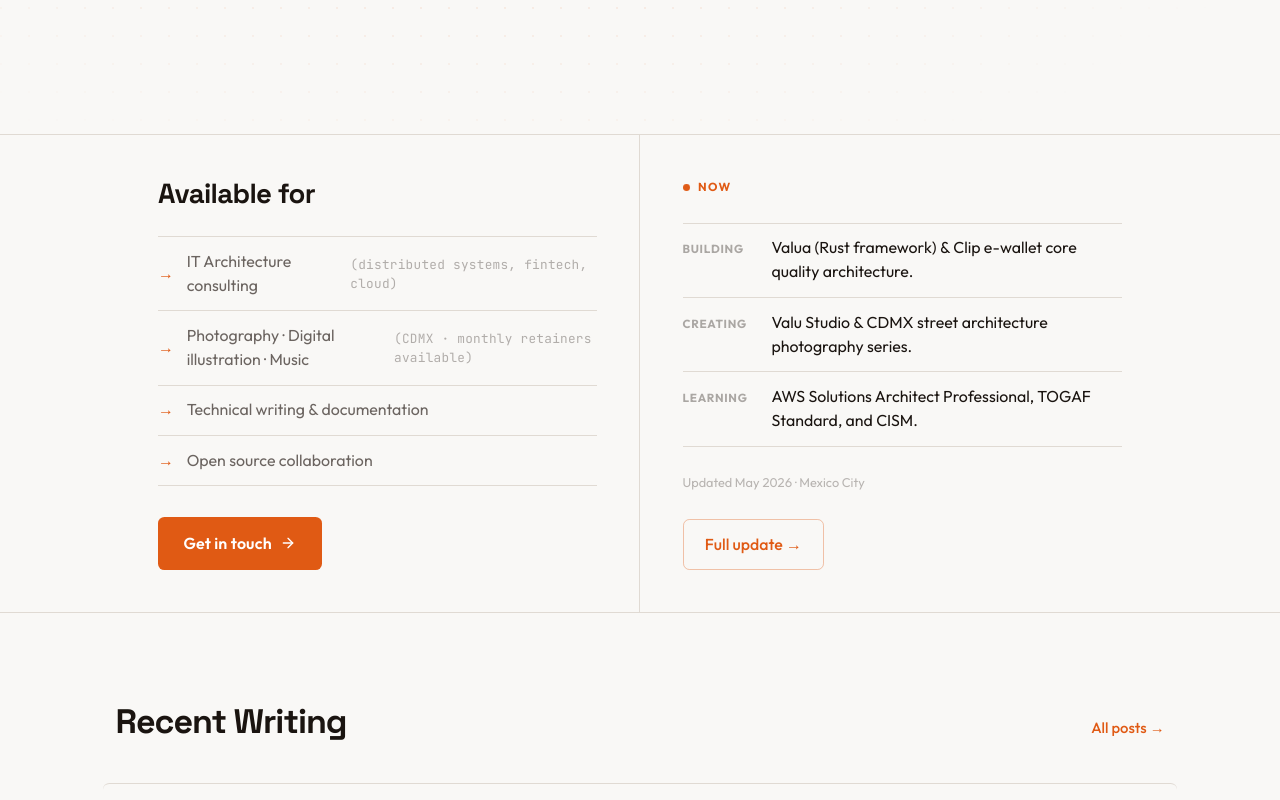
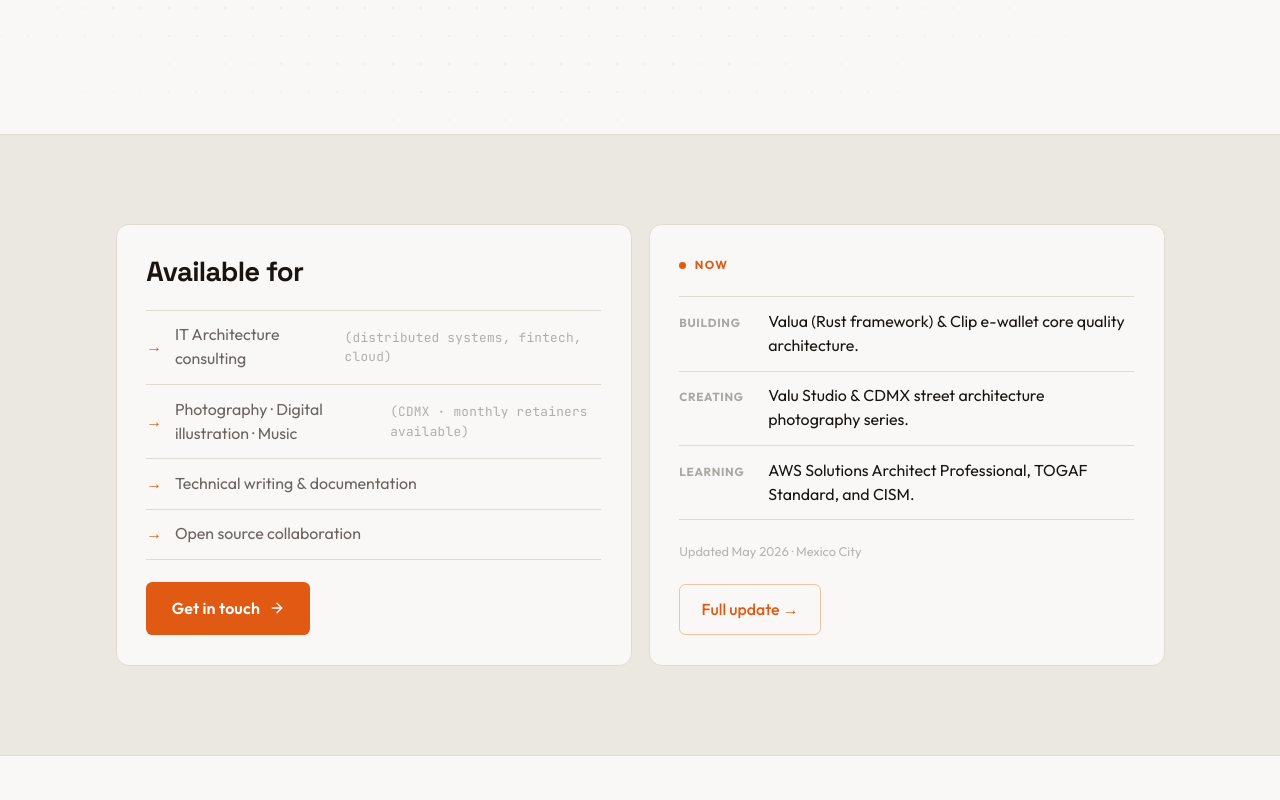
Before and after one commit to leonardespi/leonardespi.github.io, an Astro site: page / in a window 1280 px wide. Shown: the part 740-1540 px from the top of the page. Built offline with nearby package versions, Linux system fonts and the light colour scheme; Astro itself is replaced by a stand-in of ours; some packages are replaced by stand-ins of ours.

Commit message:
style: restore widget cards floating style

```diff
--- a/src/pages/index.astro
+++ b/src/pages/index.astro
@@ -184,40 +184,32 @@ const recentPosts = allPosts
     background: var(--color-bg-muted);
   }
 
-  /* ── Widget section — zero padding, panel flush to edge ── */
   .section--widgets {
-    padding-block: 0;
+    background: var(--color-bg-muted);
     border-bottom: 1px solid var(--color-border);
   }
 
   .widgets-grid {
     display: grid;
     grid-template-columns: 1fr;
+    gap: 1rem;
   }
 
   @media (min-width: 720px) {
     .widgets-grid {
       grid-template-columns: 1fr 1fr;
+      align-items: stretch;
     }
   }
 
   .widget-card {
-    padding: 2.5rem;
+    background: var(--color-bg);
+    border: 1px solid var(--color-border);
+    border-radius: 0.75rem;
+    padding: 1.75rem;
     display: flex;
     flex-direction: column;
-    gap: 1.5rem;
-    background: var(--color-bg-card);
-  }
-
-  .widget-card--available {
-    border-bottom: 1px solid var(--color-border);
-  }
-
-  @media (min-width: 720px) {
-    .widget-card--available {
-      border-bottom: none;
-      border-right: 1px solid var(--color-border);
-    }
+    gap: 1.25rem;
   }
 
   /* ── Available for card ── */
```
